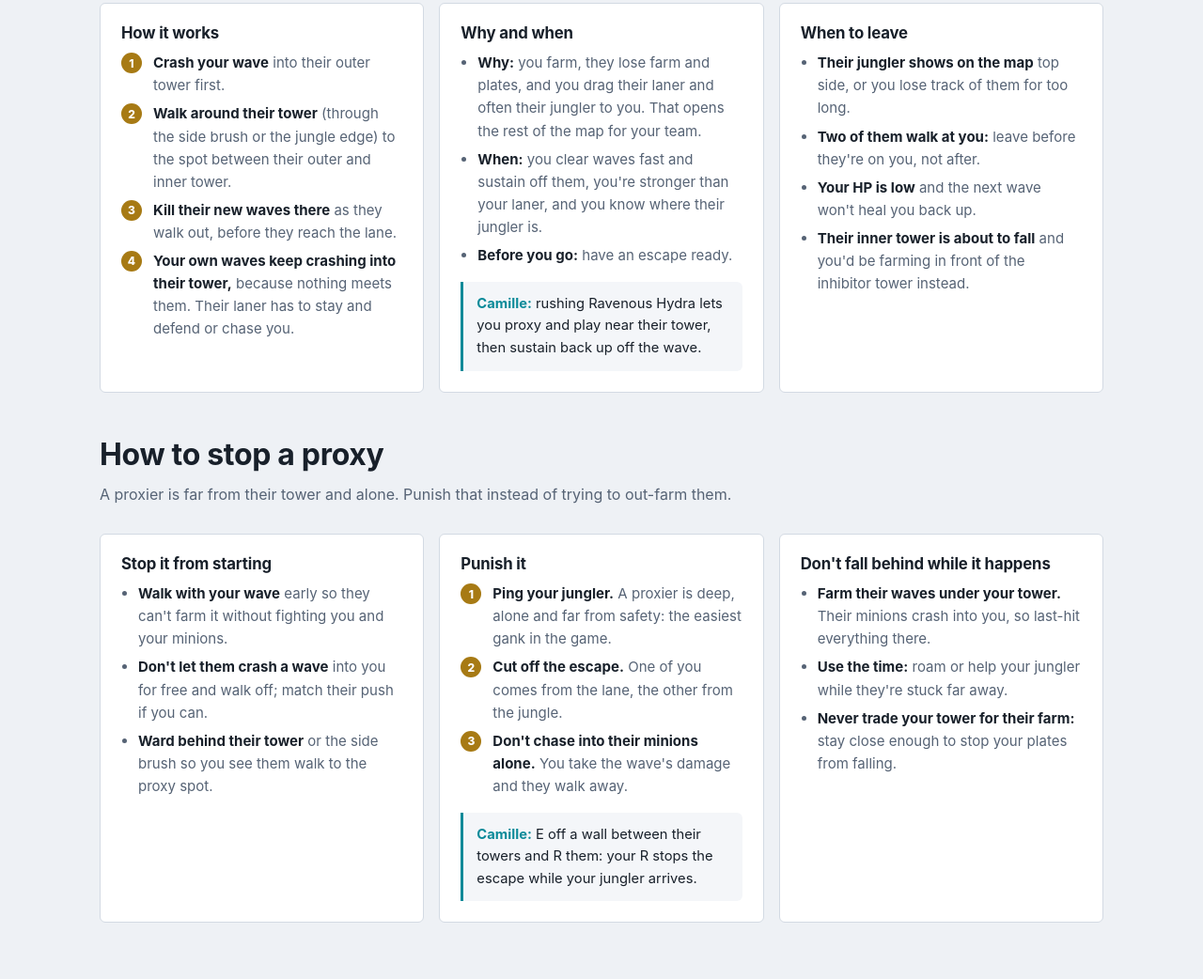
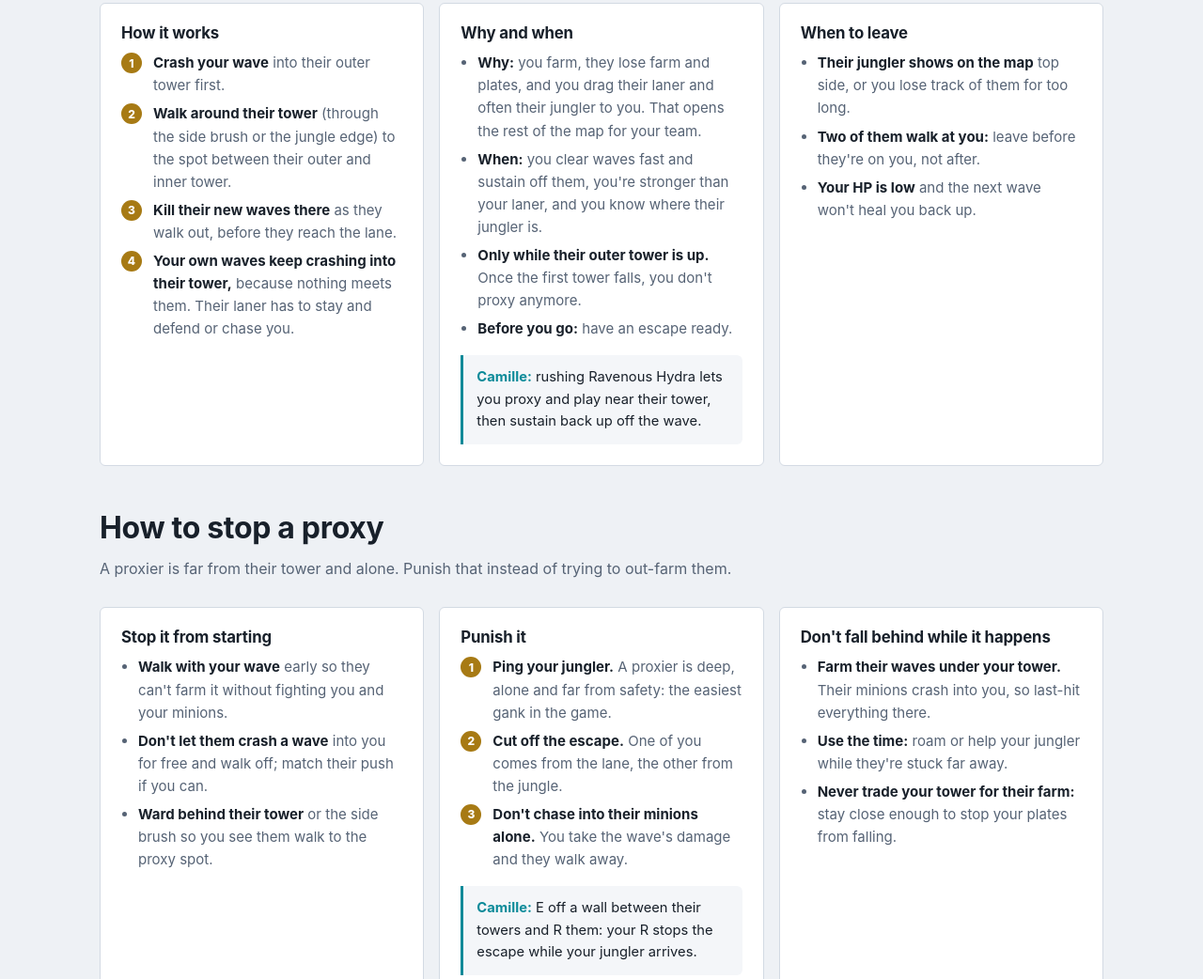
Before and after one commit to holymolystar/camille-guide, a plain HTML site: page top-lane.html in a window 1280 px wide. Shown: the part 4335-5377 px from the top of the page at 94% size. Drawn offline with Linux system fonts and the light colour scheme.

Commit message:
Add files via upload

```diff
--- a/top-lane.html
+++ b/top-lane.html
@@ -336,6 +336,7 @@
           <ul>
             <li><b>Why:</b> you farm, they lose farm and plates, and you drag their laner and often their jungler to you. That opens the rest of the map for your team.</li>
             <li><b>When:</b> you clear waves fast and sustain off them, you're stronger than your laner, and you know where their jungler is.</li>
+            <li><b>Only while their outer tower is up.</b> Once the first tower falls, you don't proxy anymore.</li>
             <li><b>Before you go:</b> have an escape ready.</li>
           </ul>
           <div class="camille"><b>Camille:</b> rushing Ravenous Hydra lets you proxy and play near their tower, then sustain back up off the wave.</div>
@@ -346,7 +347,6 @@
             <li><b>Their jungler shows on the map</b> top side, or you lose track of them for too long.</li>
             <li><b>Two of them walk at you:</b> leave before they're on you, not after.</li>
             <li><b>Your HP is low</b> and the next wave won't heal you back up.</li>
-            <li><b>Their inner tower is about to fall</b> and you'd be farming in front of the inhibitor tower instead.</li>
           </ul>
         </div>
       </div>
```
